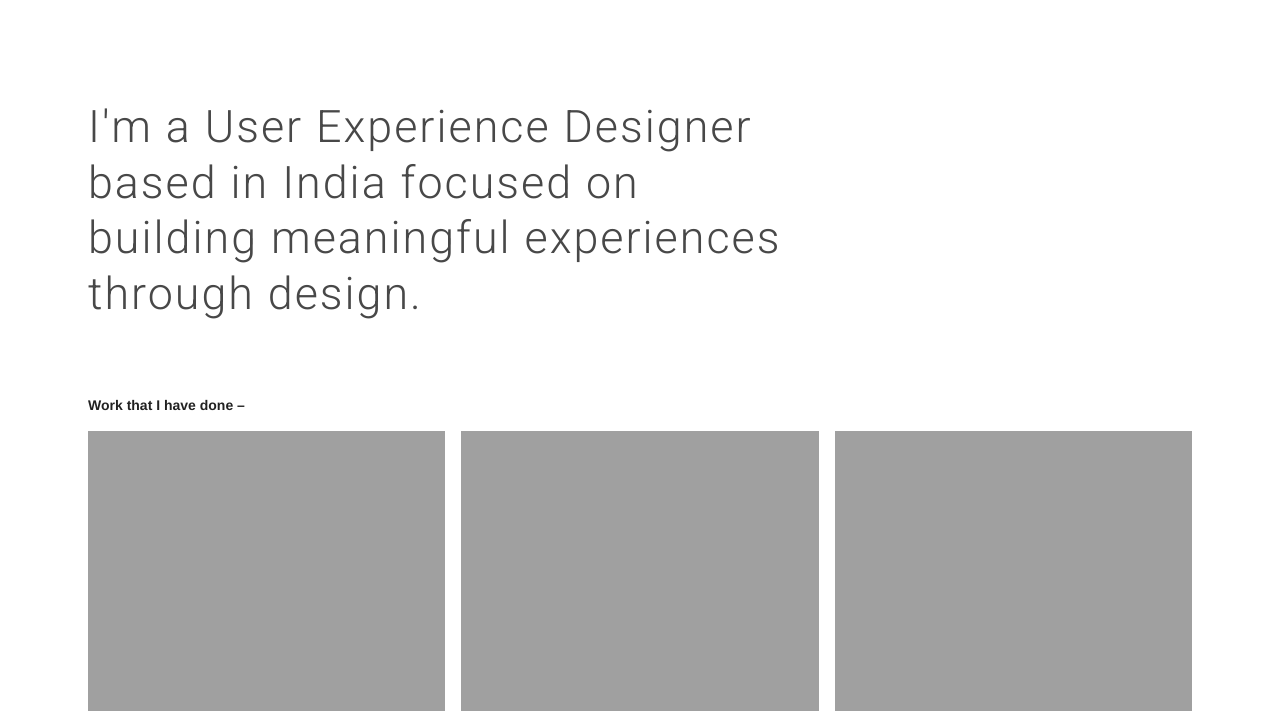
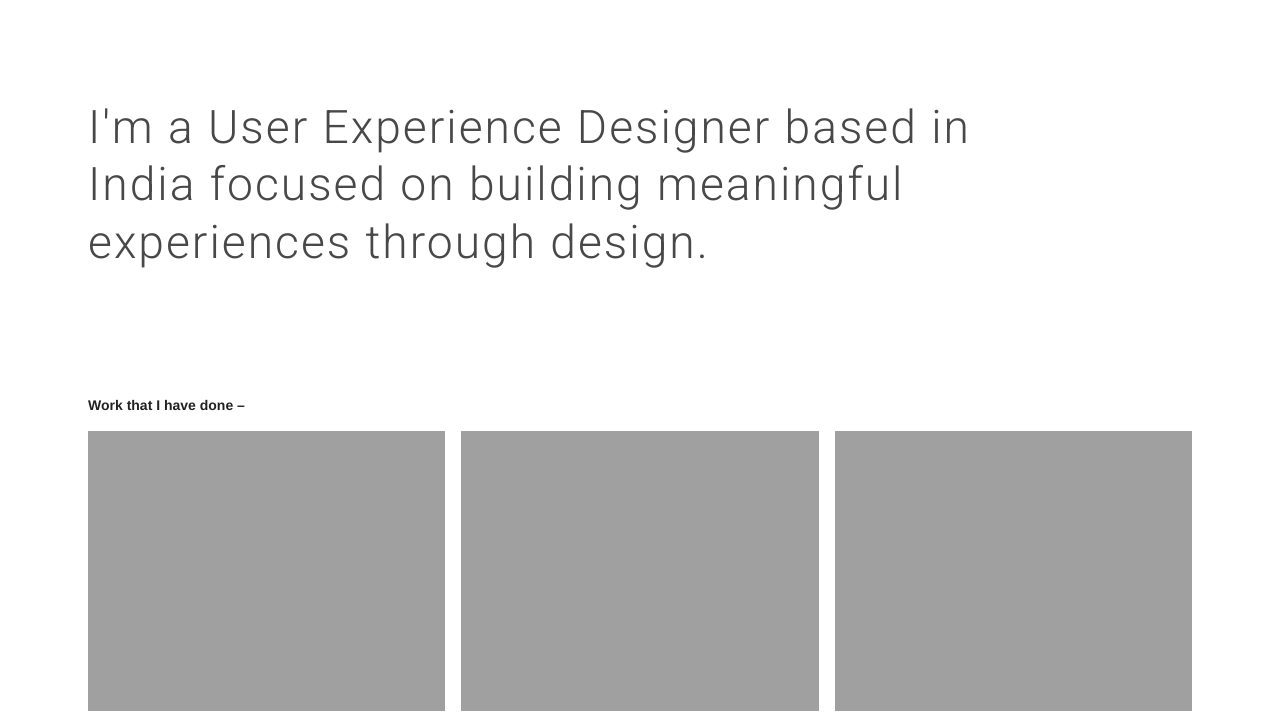
Before and after one commit to amit090shukla/amit090shukla.github.io, a plain HTML site: page index.html in a window 1280 px wide. Shown: the part 77-800 px from the top of the page. Drawn offline with Linux system fonts and the light colour scheme.

Commit message:
Added images folder

```diff
--- a/custom.css
+++ b/custom.css
@@ -26,7 +26,7 @@
     /* border: 1px solid red; */
 }
 .home-page-text{
-    font-size: 3.2em;
+    font-size: 3.3em;
     line-height: 124%;
     letter-spacing: 2px;
     color: #484848;
--- a/index.html
+++ b/index.html
@@ -36,7 +36,7 @@
           <section class="page-content">
             <div class="mdl-cell mdl-cell--12-col empty-space">
             </div>
-            <div class="mdl-cell mdl-cell--8-col home-page-center-text">
+            <div class="mdl-cell mdl-cell--10-col home-page-center-text">
               <div class="home-page-text">
                 I'm a User Experience Designer based in India focused on building meaningful experiences through design.
               </div>
@@ -45,7 +45,9 @@
               Work that I have done  –
             </div>
             <div class="project-row">
-              <div class="mdl-cell mdl-cell--4-col image-div"></div>
+              <div class="mdl-cell mdl-cell--4-col image-div">
+
+              </div>
               <div class="mdl-cell mdl-cell--4-col image-div"></div>
               <div class="mdl-cell mdl-cell--4-col image-div"></div>
             </div>
```
Also changed, not shown: images/nexpays.jpg (added).
